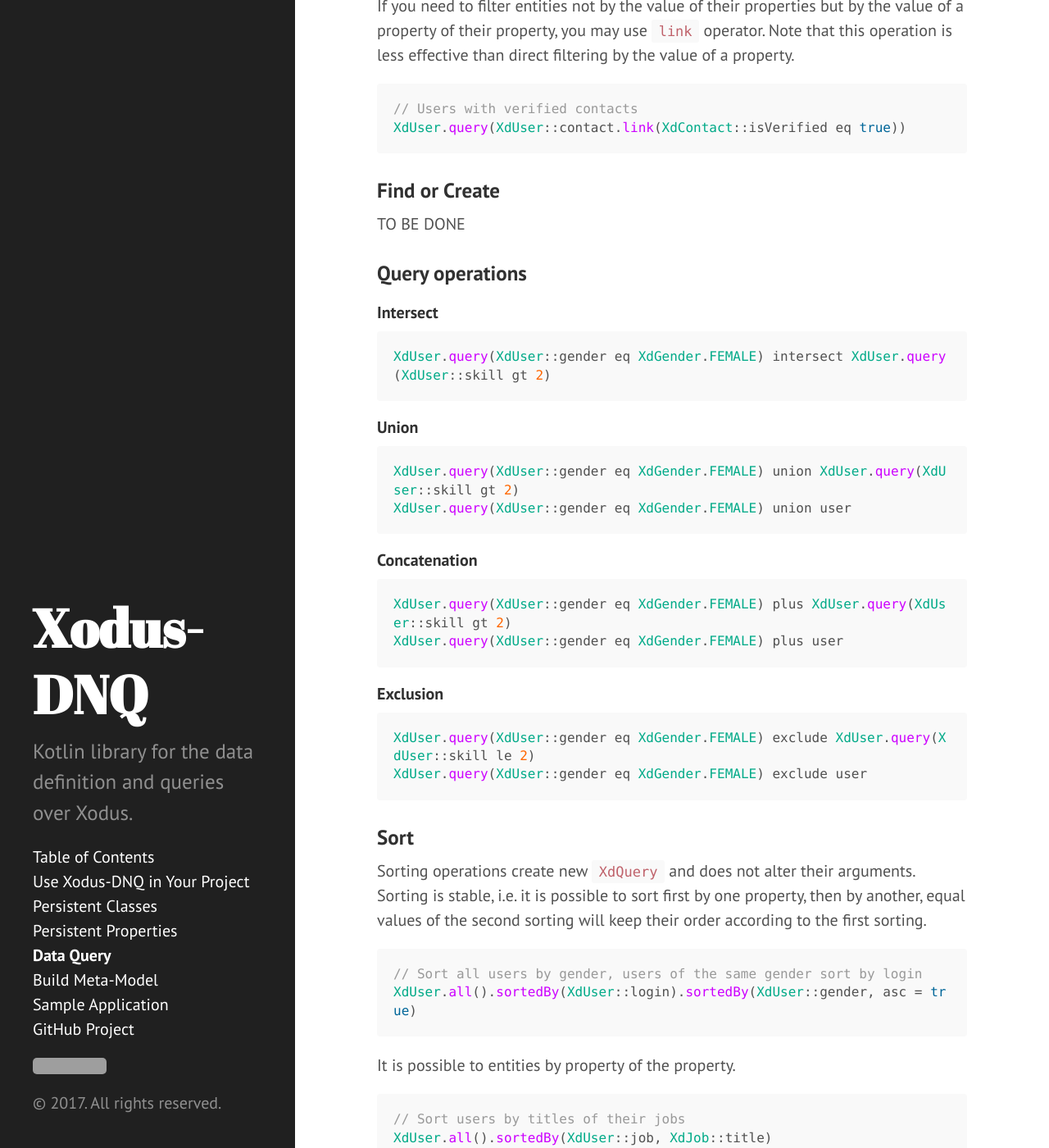
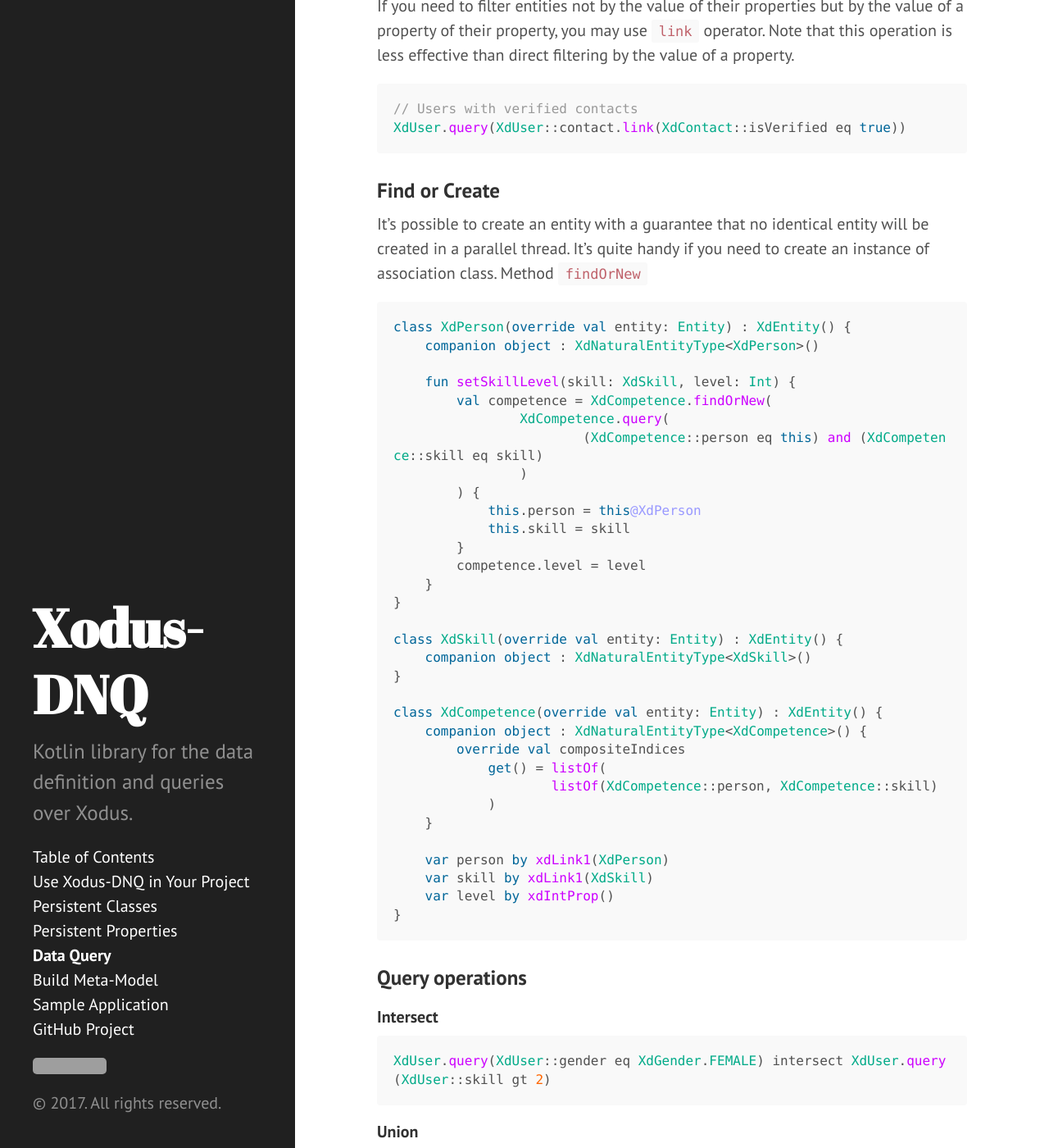
Before and after one commit to JetBrains/xodus-dnq, a Jekyll site: the page built from docs/queries.md, in a window 1280 px wide and 1400 px high, scrolled down 4822 px. Shown: the whole window at 82% size. Built offline with Jekyll 4.4.1, drawn with Linux system fonts in a browser that asks for light colours; grey boxes are pictures that could not be loaded.

Commit message:
Docs: findOrCreate

````diff
--- a/docs/queries.md
+++ b/docs/queries.md
@@ -214,7 +214,44 @@ XdUser.query(XdUser::contact.link(XdContact::isVerified eq true))
 ```
 
 ### Find or Create
-TO BE DONE
+
+It's possible to create an entity with a guarantee that no identical entity will be created in a parallel thread.
+It's quite handy if you need to create an instance of association class. Method `findOrNew`
+
+```kotlin
+class XdPerson(override val entity: Entity) : XdEntity() {
+    companion object : XdNaturalEntityType<XdPerson>()
+
+    fun setSkillLevel(skill: XdSkill, level: Int) {
+        val competence = XdCompetence.findOrNew(
+                XdCompetence.query(
+                        (XdCompetence::person eq this) and (XdCompetence::skill eq skill)
+                )
+        ) {
+            this.person = this@XdPerson
+            this.skill = skill
+        }
+        competence.level = level
+    }
+}
+
+class XdSkill(override val entity: Entity) : XdEntity() {
+    companion object : XdNaturalEntityType<XdSkill>()
+}
+
+class XdCompetence(override val entity: Entity) : XdEntity() {
+    companion object : XdNaturalEntityType<XdCompetence>() {
+        override val compositeIndices
+            get() = listOf(
+                    listOf(XdCompetence::person, XdCompetence::skill)
+            )
+    }
+
+    var person by xdLink1(XdPerson)
+    var skill by xdLink1(XdSkill)
+    var level by xdIntProp()
+}
+```
 
 ### Query operations
 
````
Also changed, not shown: 1 other file.
